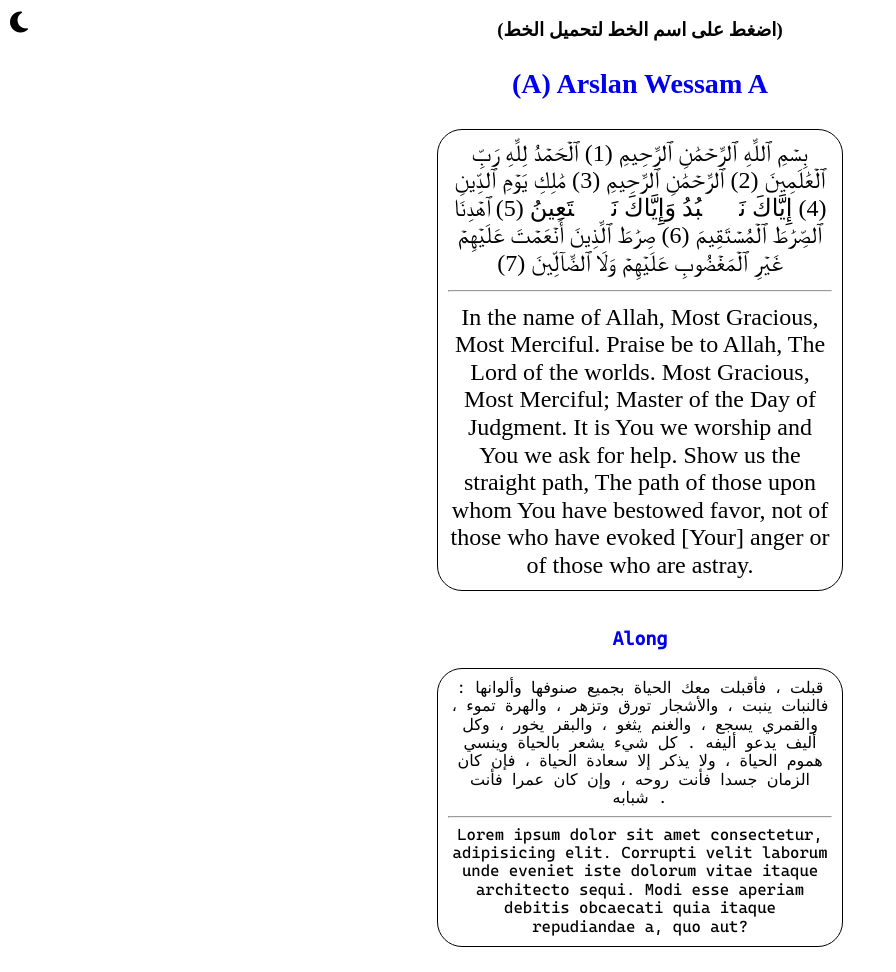
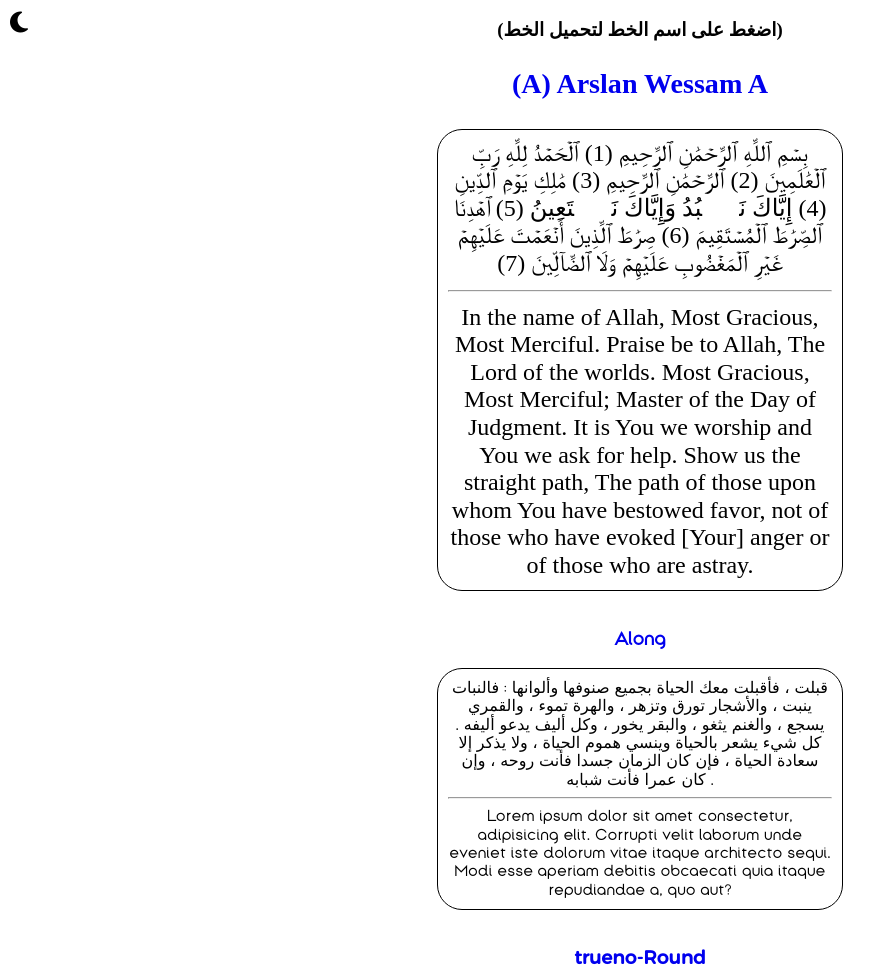
Before and after one commit to yazn-108/fonts, a plain HTML site: page index.html in a window 1280 px wide. Shown: the top 972 px of the page, without its empty margins (0-896 px from the left). Drawn offline with nearby package versions, Linux system fonts and the light colour scheme; files whose address does not match are found by name; a web font is replaced by a local one.

Commit message:
Add files via upload

```diff
--- a/style.css
+++ b/style.css
@@ -7,8 +7,8 @@ a{text-decoration: none;}
     src: url(fonts/\(A\)-Arslan-Wessam-A.ttf);
 }
 @font-face {
-    font-family:cascadia-code;
-    src: url(fonts/cascadia-code.ttf);
+    font-family:Along;
+    src: url(fonts/Along-Sans-Medium.otf);
 }
 @font-face {
     font-family:trueno-Round;
@@ -51,8 +51,8 @@ a{text-decoration: none;}
     src: url(fonts/agetta-display.regular.otf);
 }
 @font-face {
-    font-family:Along;
-    src: url(fonts/Along-Sans-Medium.otf);
+    font-family:cascadia-code;
+    src: url(fonts/cascadia-code.ttf);
 }
 @font-face {
     font-family: GAQIRE;
@@ -91,7 +91,7 @@ a{text-decoration: none;}
     src: url(fonts/@smartechdailyiOS16V2.ttf);
 }
 .container div:nth-of-type(1),a:nth-of-type(1){font-family:A-Arslan-Wessam-A; font-size: x-large;}
-.container div:nth-of-type(2),a:nth-of-type(2){font-family: cascadia-code;}
+.container div:nth-of-type(2),a:nth-of-type(2){font-family: Along;}
 .container div:nth-of-type(3),a:nth-of-type(3){font-family: trueno-Round;}
 .container div:nth-of-type(4),a:nth-of-type(4){font-family: Cairo-Regular; }
 .container div:nth-of-type(5),a:nth-of-type(5){font-family: Droid-Arabic-Kufi;}
@@ -102,7 +102,7 @@ a{text-decoration: none;}
 .container div:nth-of-type(10),a:nth-of-type(10){font-family: Readex-Pro;}
 .container div:nth-of-type(11),a:nth-of-type(11){font-family: Poppins;}
 .container div:nth-of-type(12),a:nth-of-type(12){font-family: agetta;}
-.container div:nth-of-type(13),a:nth-of-type(13){font-family: Along;}
+.container div:nth-of-type(13),a:nth-of-type(13){font-family: cascadia-code;}
 .container div:nth-of-type(14),a:nth-of-type(14){font-family: GAQIRE;}
 .container div:nth-of-type(15),a:nth-of-type(15){font-family: GE-Hili;}
 .container div:nth-of-type(16),a:nth-of-type(16){font-family: Junge;}
```
